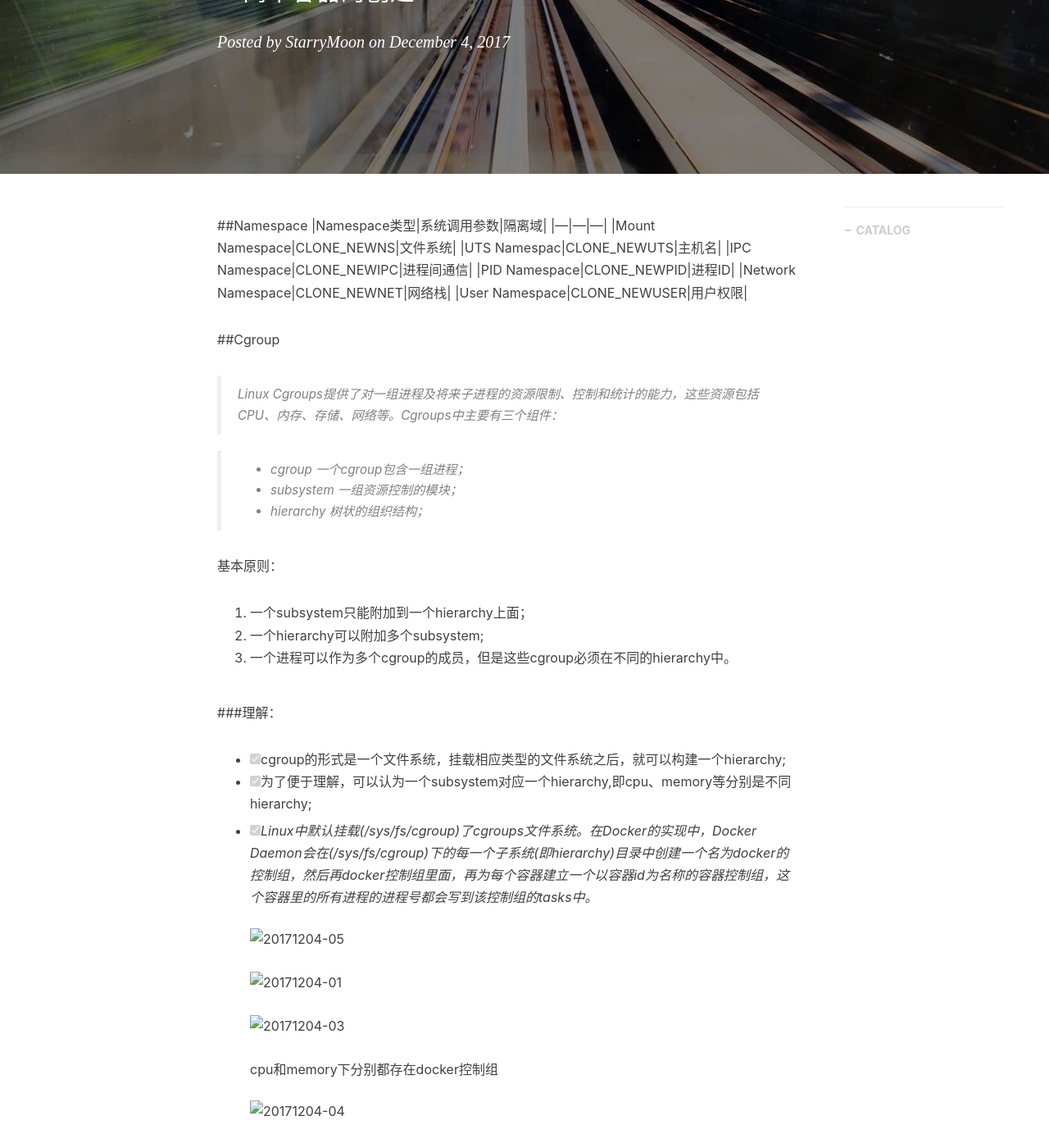
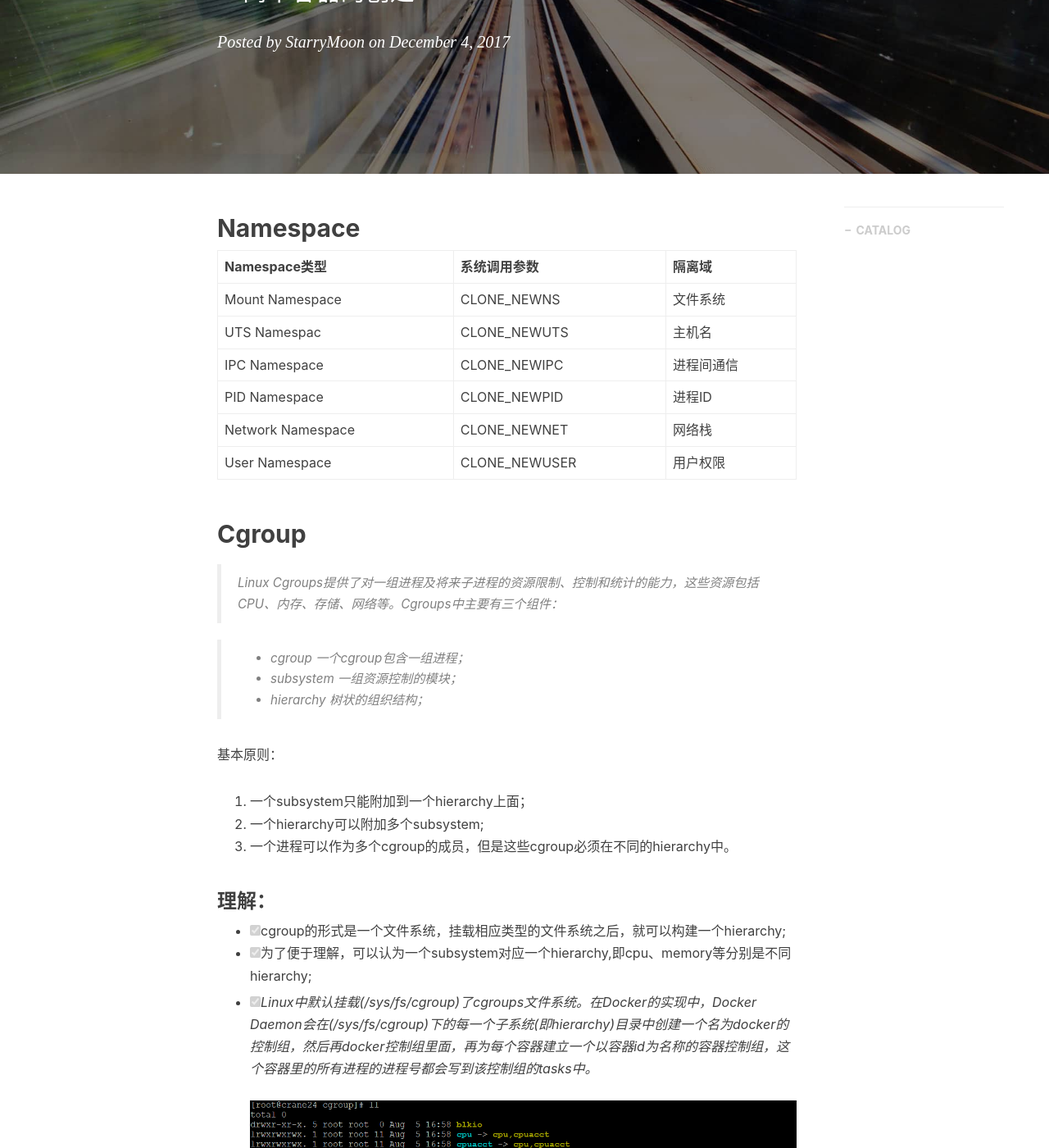
Before and after one commit to ZhuoHuang-HUST/zhuohuang-hust.github.io, a Jekyll site: the page built from _posts/2017-12-04-Namespace_Cgroup的基本使用.markdown, in a window 1280 px wide and 1400 px high, scrolled down 371 px. Shown: the whole window at 82% size. Built offline with Jekyll 4.4.1, drawn with Linux system fonts in a browser that asks for light colours; nearby versions of some CDN libraries; comment, search, counter and statistics services are not loaded.

Commit message:
modified the post again

````diff
--- a/_posts/2017-12-04-Namespace_Cgroup的基本使用.markdown
+++ b/_posts/2017-12-04-Namespace_Cgroup的基本使用.markdown
@@ -12,7 +12,8 @@ tags:
     - runc
 ---
 
-##Namespace
+## Namespace
+
 |Namespace类型|系统调用参数|隔离域|
 |---|---|---|
 |Mount Namespace|CLONE_NEWNS|文件系统|
@@ -22,7 +23,7 @@ tags:
 |Network Namespace|CLONE_NEWNET|网络栈|
 |User Namespace|CLONE_NEWUSER|用户权限|
 
-##Cgroup
+## Cgroup
 > Linux Cgroups提供了对一组进程及将来子进程的资源限制、控制和统计的能力，这些资源包括CPU、内存、存储、网络等。Cgroups中主要有三个组件：
 
  > * cgroup
@@ -38,19 +39,19 @@ tags:
  2. 一个hierarchy可以附加多个subsystem;
  3. 一个进程可以作为多个cgroup的成员，但是这些cgroup必须在不同的hierarchy中。
 
-###理解：
+### 理解：
   - [x] cgroup的形式是一个文件系统，挂载相应类型的文件系统之后，就可以构建一个hierarchy;
   - [x] 为了便于理解，可以认为一个subsystem对应一个hierarchy,即cpu、memory等分别是不同hierarchy;
 
   - [x] *Linux中默认挂载(/sys/fs/cgroup)了cgroups文件系统。在Docker的实现中，Docker Daemon会在(/sys/fs/cgroup)下的每一个子系统(即hierarchy)目录中创建一个名为docker的控制组，然后再docker控制组里面，再为每个容器建立一个以容器id为名称的容器控制组，这个容器里的所有进程的进程号都会写到该控制组的tasks中。*
-  ![20171204-05](img/in-post/20171204/20171204-05.png)
-  ![20171204-01](img/in-post/20171204/20171204-01.png)
-![20171204-03](img/in-post/20171204/20171204-03.png)
+  ![20171204-05](/img/in-post/20171204/20171204-05.png)
+  ![20171204-01](/img/in-post/20171204/20171204-01.png)
+![20171204-03](/img/in-post/20171204/20171204-03.png)
 cpu和memory下分别都存在docker控制组
-![20171204-04](img/in-post/20171204/20171204-04.png)
+![20171204-04](/img/in-post/20171204/20171204-04.png)
 /sys/fs/cgroup下的每个目录都是独立的hierarchy，也是根cgroup，创建docker控制组即为创建子cgroup。
 
-##简单容器创建
+## 简单容器创建
 
 ```go
  const cgroupMemoryHierarchyMount = "/sys/fs/cgroup/memory"
@@ -94,7 +95,8 @@ cpu和memory下分别都存在docker控制组
      cmd.Process.Wait()
   }
 ```
-![20171204-06](img/in-post/20171204/20171204-06.png)
+
+![20171204-06](/img/in-post/20171204/20171204-06.png)
 
 >exec.Command() 执行外部命令
 SysProcessAttr 新进程空间的属性
````
